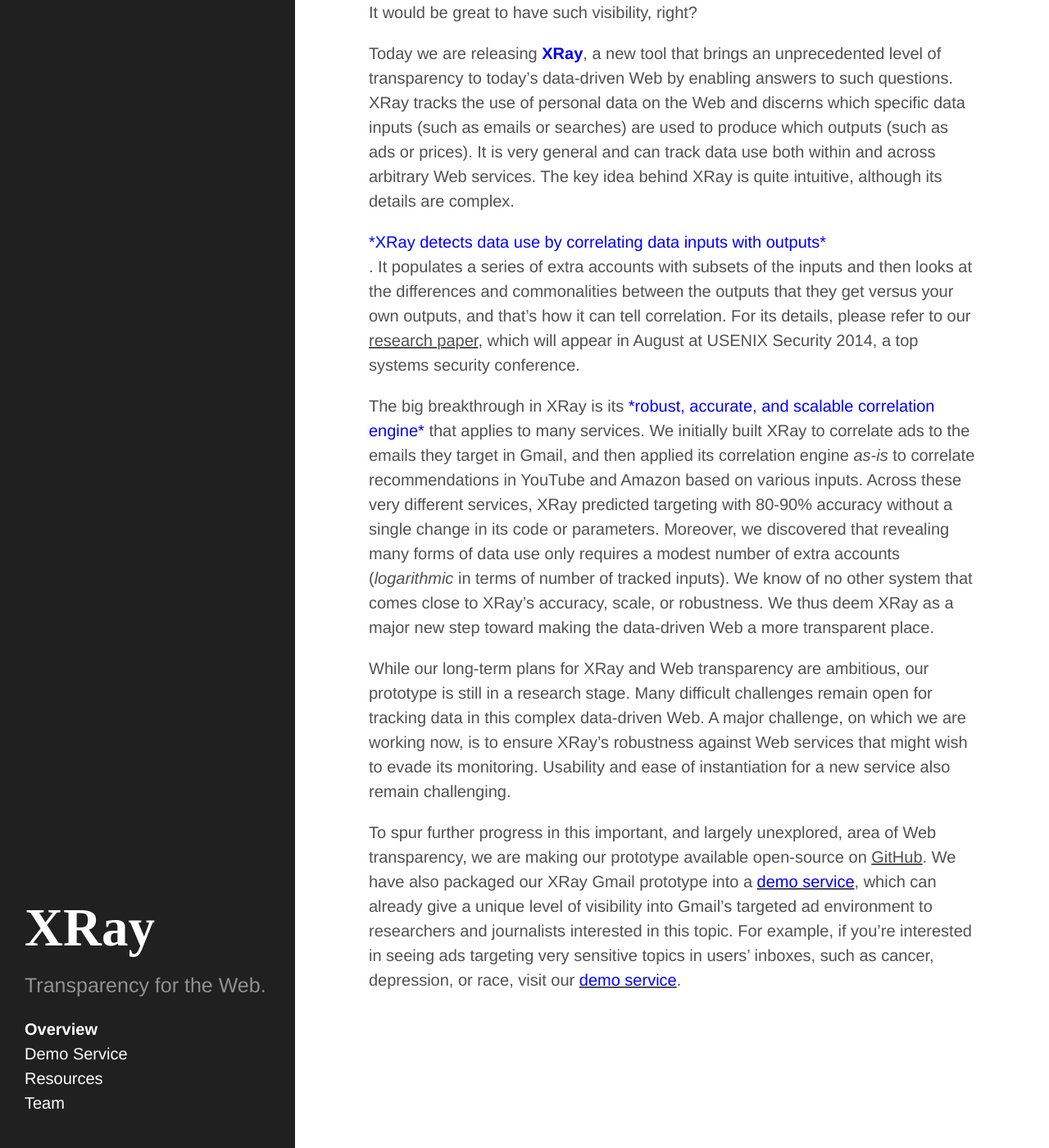
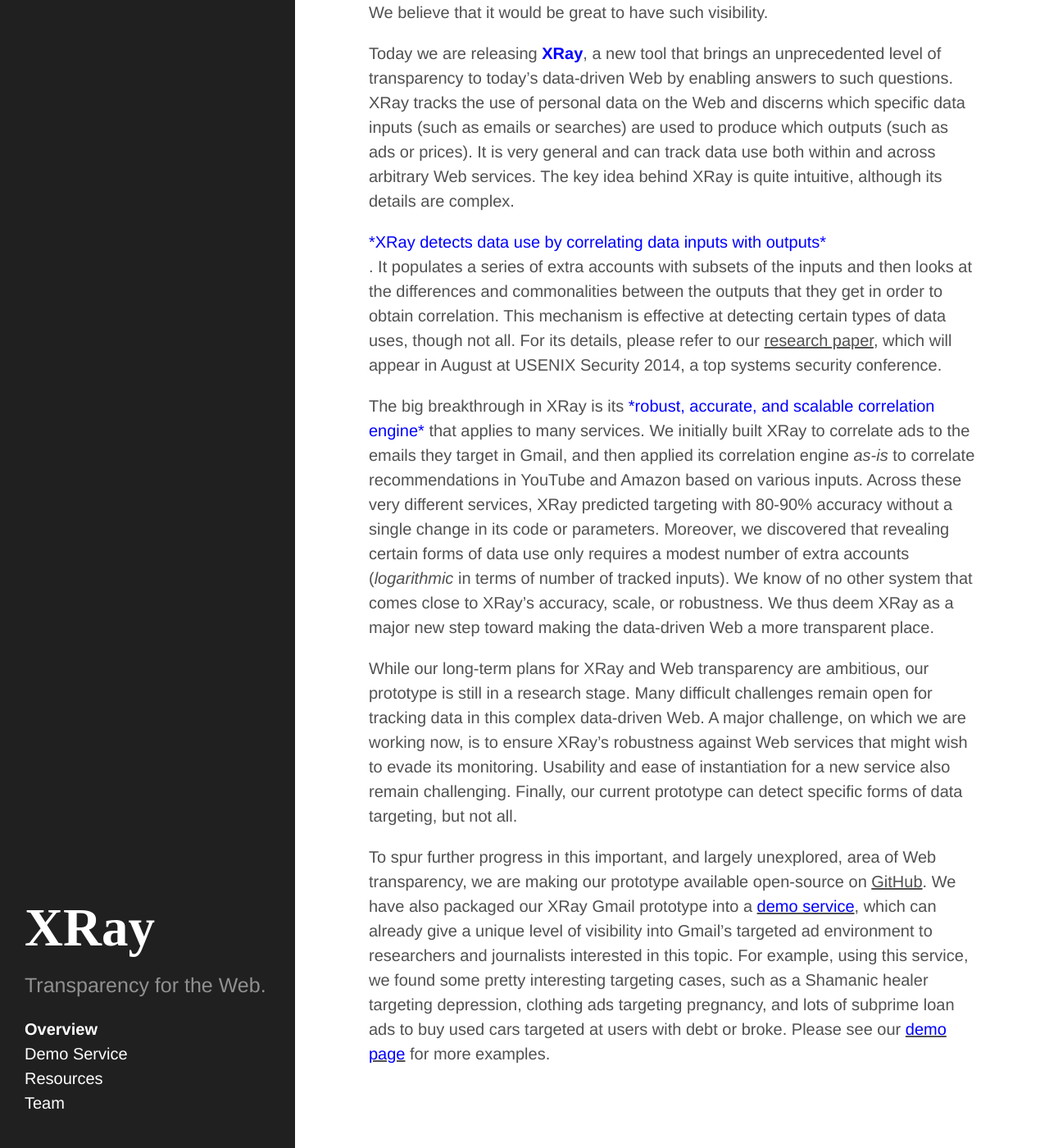
Before and after one commit to columbia/xray, a Jekyll site: the page built from index.md, in a window 1280 px wide and 1400 px high, scrolled down 771 px. Shown: the whole window at 82% size. Built offline with Jekyll 4.4.1, drawn with Linux system fonts in a browser that asks for light colours; Markdown is read by kramdown in place of the engine named in the settings; some of the changed text lies outside the part shown.

Commit message:
plugged in yoshi's comments

```diff
--- a/index.md
+++ b/index.md
@@ -31,8 +31,8 @@ services are doing with our data*</font>?  If Web services are tracking our data
 we wish in turn to track their use of it.  For example, wouldn't it be great if we
 knew which emails trigger which ads, which prior purchases trigger which
 recommendations or prices?  Or whether our services share our data with third
-parties, and then how *those* parties use the data?  It would be great to have
-such visibility, right?
+parties, and then how *those* parties use the data?  We believe that it would be
+great to have such visibility.
 
 Today we are releasing <font color="blue"><b>XRay</b></font>, a new tool that
 brings an unprecedented level of transparency to today's data-driven Web by
@@ -44,8 +44,9 @@ The key idea behind XRay is quite intuitive, although its details are complex.
 <font color="blue">*XRay detects data use by correlating data inputs with
 outputs*</font>. It populates a series of extra accounts with subsets of the
 inputs and then looks at the differences and commonalities between the outputs
-that they get versus your own outputs, and that's how it can tell correlation.
-For its details, please refer to our [research paper]({{ site.baseurl }}/public/xray.pdf),
+that they get in order to obtain correlation.  This mechanism is effective
+at detecting certain types of data uses, though not all.  For its details,
+please refer to our [research paper]({{ site.baseurl }}/public/xray.pdf),
 which will appear in August at USENIX Security 2014, a top systems security
 conference.
 
@@ -55,7 +56,7 @@ We initially built XRay to correlate ads to the emails they target in Gmail,
 and then applied its correlation engine *as-is* to correlate recommendations
 in YouTube and Amazon based on various inputs.  Across these very different
 services, XRay predicted targeting with 80-90% accuracy without a single change in
-its code or parameters.  Moreover, we discovered that revealing many forms
+its code or parameters.  Moreover, we discovered that revealing certain forms
 of data use only requires a modest number of extra accounts (*logarithmic*
 in terms of number of tracked inputs).  We know of no other system that
 comes close to XRay's accuracy, scale, or robustness.  We thus deem XRay
@@ -65,8 +66,9 @@ While our long-term plans for XRay and Web transparency are ambitious, our
 prototype is still in a research stage.  Many difficult challenges remain open
 for tracking data in this complex data-driven Web.  A major challenge, on which
 we are working now, is to ensure XRay's robustness against Web services that
-might wish to evade its monitoring. Usability and ease of instantiation for a
-new service also remain challenging.
+might wish to evade its monitoring.  Usability and ease of instantiation for a
+new service also remain challenging.  Finally, our current prototype can detect
+specific forms of data targeting, but not all.
 
 To spur further progress in this important, and largely unexplored, area of Web
 transparency, we are making our prototype available open-source on
@@ -74,7 +76,9 @@ transparency, we are making our prototype available open-source on
 prototype into a <a href="{{ site.baseurl }}/demo/"><font color="blue">demo
 service</font></a>, which can already give
 a unique level of visibility into Gmail's targeted ad environment to researchers
-and journalists interested in this topic.  For example, if you're interested in
-seeing ads targeting very sensitive topics in users' inboxes, such as cancer,
-depression, or race, visit our <a href="{{ site.baseurl }}/demo/"><font color="blue">
-demo service</font></a>.
+and journalists interested in this topic.  For example, using this service,
+we found some pretty interesting targeting cases, such as a Shamanic healer
+targeting depression, clothing ads targeting pregnancy, and lots of subprime
+loan ads to buy used cars targeted at users with debt or broke. Please see our
+<a href="{{ site.baseurl }}/demo/"><font color="blue">demo page</font></a> for
+more examples.
```
Also changed, not shown: other parts of index.md (+1 -1 lines), demo.md (+35 -25 lines).
